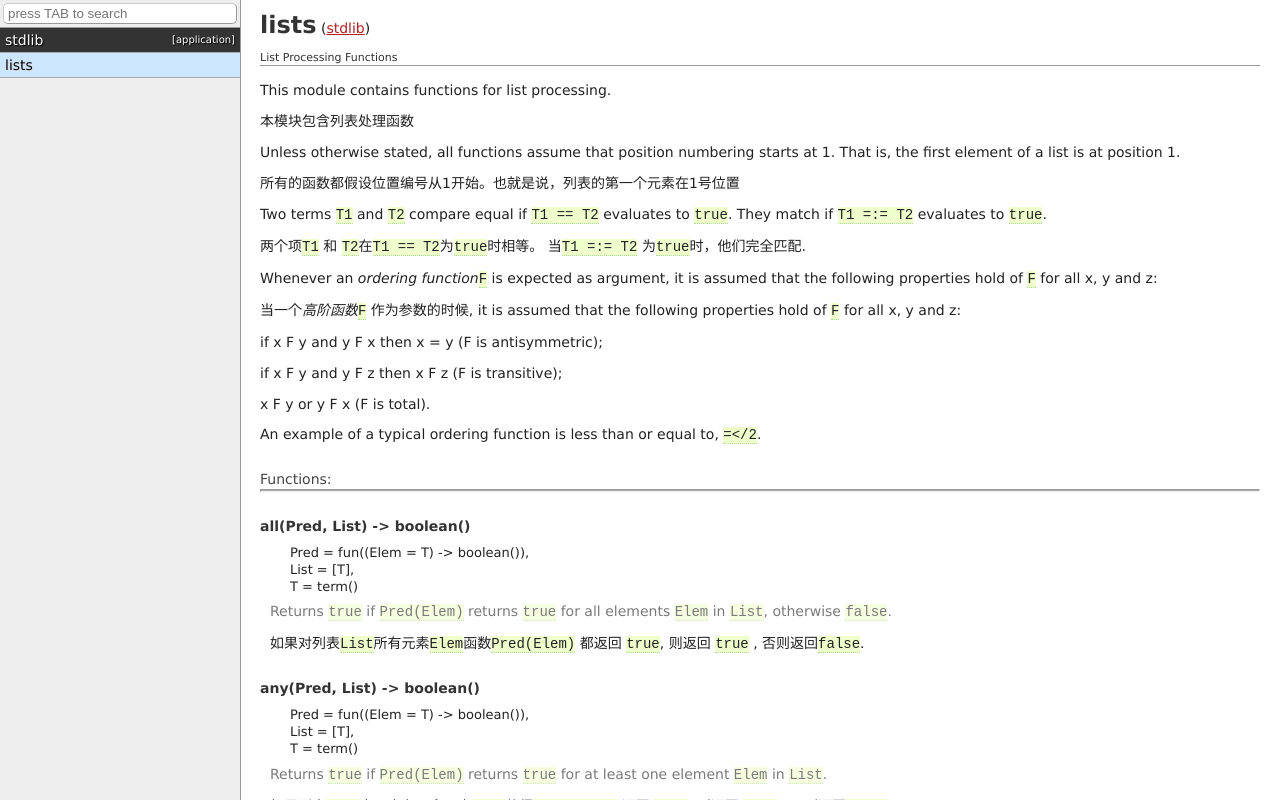
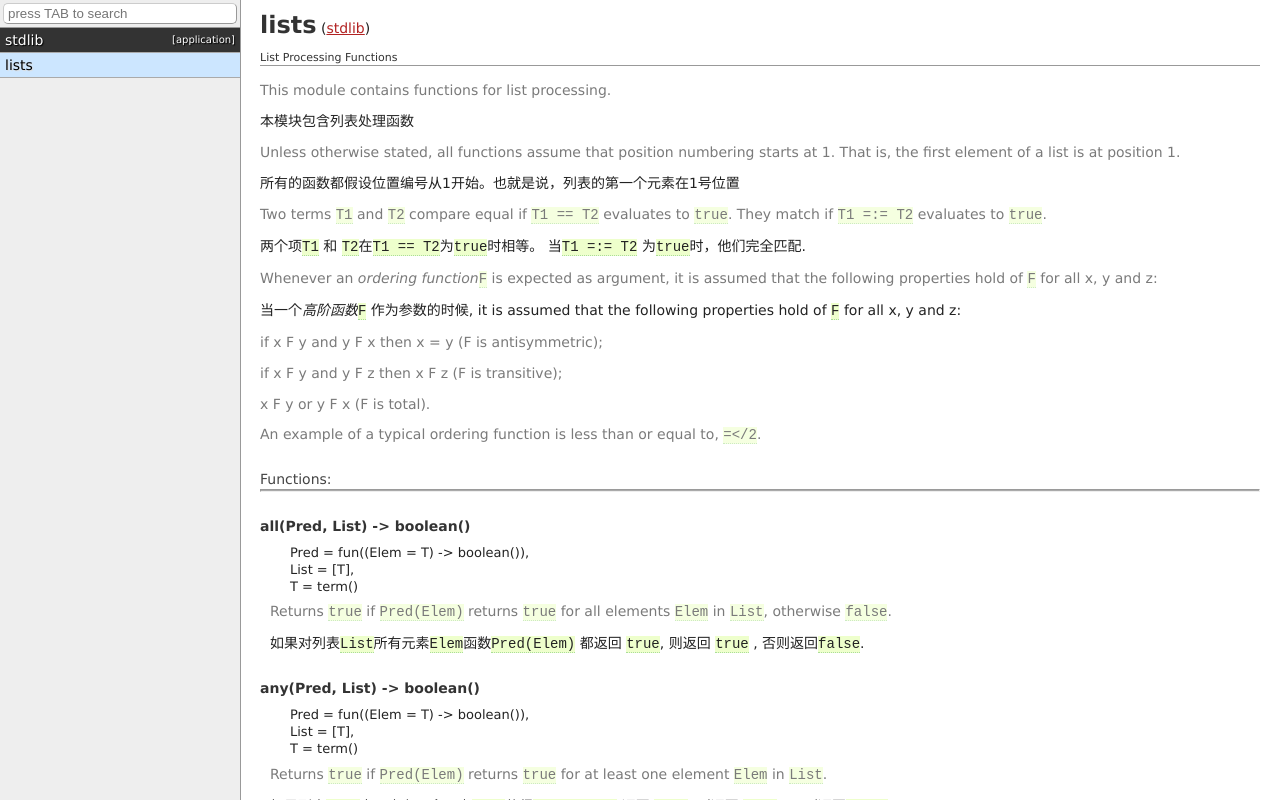
Before and after one commit to terrencehan/erldocs_cn, a plain HTML site: page stdlib/lists.html in a window 1280 px wide. Drawn offline with Linux system fonts and the light colour scheme.

Commit message:
update file

```diff
--- a/stdlib/lists.html
+++ b/stdlib/lists.html
@@ -23,35 +23,35 @@
   <h1>lists</h1>
   <h2 class="modsummary">List Processing Functions</h2>
   <div class="description">
-    <p>This module contains functions for list processing.</p>
+    <p class="english">This module contains functions for list processing.</p>
     <p>本模块包含列表处理函数</p>
-    <p>Unless otherwise stated, all functions assume that position
+    <p class="english">Unless otherwise stated, all functions assume that position
       numbering starts at 1. That is, the first element of a list is at
       position 1.</p>
     <p>所有的函数都假设位置编号从1开始。也就是说，列表的第一个元素在1号位置</p>
-    <p>Two terms <code>T1</code> and <code>T2</code> compare equal if
+    <p class="english">Two terms <code>T1</code> and <code>T2</code> compare equal if
       <code>T1&nbsp;==&nbsp;T2</code> evaluates to <code>true</code>. They match
       if <code>T1&nbsp;=:=&nbsp;T2</code> evaluates to <code>true</code>.</p>
     <p>两个项<code>T1</code> 和 <code>T2</code>在<code>T1&nbsp;==&nbsp;T2</code>为<code>true</code>时相等。
       当<code>T1&nbsp;=:=&nbsp;T2</code> 为<code>true</code>时，他们完全匹配.</p>
-    <p>Whenever an <marker id="ordering_function"></marker><em>ordering function</em><code>F</code> is expected as argument, it is assumed that the
+    <p class="english">Whenever an <marker id="ordering_function"></marker><em>ordering function</em><code>F</code> is expected as argument, it is assumed that the
       following properties hold of <code>F</code> for all x, y and z:</p>
     <p>当一个<marker id="ordering_function"></marker><em>高阶函数</em><code>F</code> 作为参数的时候, it is assumed that the
       following properties hold of <code>F</code> for all x, y and z:</p>
     <list type="bulleted">
       <item>
-        <p>if x <c>F</c> y and y <c>F</c> x then x = y (<c>F</c>
+        <p class="english">if x <c>F</c> y and y <c>F</c> x then x = y (<c>F</c>
         is antisymmetric);</p>
       </item>
       <item>
-        <p>if x <c>F</c> y and y <c>F</c> z then x <c>F</c> z
+        <p class="english">if x <c>F</c> y and y <c>F</c> z then x <c>F</c> z
         (<c>F</c> is transitive);</p>
       </item>
       <item>
-        <p>x <c>F</c> y or y <c>F</c> x (<c>F</c> is total).</p>
+        <p class="english">x <c>F</c> y or y <c>F</c> x (<c>F</c> is total).</p>
       </item>
     </list>
-    <p>An example of a typical ordering function is less than or equal
+    <p class="english">An example of a typical ordering function is less than or equal
       to, <code>=&lt;/2</code>.</p>
   </div>
   <div class="functions">
@@ -365,7 +365,7 @@ flatmap(Fun, List1) ->
         <p>在元组列表中<code>TupleList</code>搜索一个第<code>N</code>元素与<code>Key</code>相等的元组。如果找到，返回<code>{value, Tuple}</code>, 否则返回<code>false</code>.</p>
         <div class="note">
           <h2>Note:<br/></h2>
-          <p>This function is retained for backward compatibility.
+          <p class="english">This function is retained for backward compatibility.
       The function <c>lists:keyfind/3</c> (introduced in R13A)
       is in most cases more convenient.</p>
           <p>保留这个函数是为了向后兼容.
```
